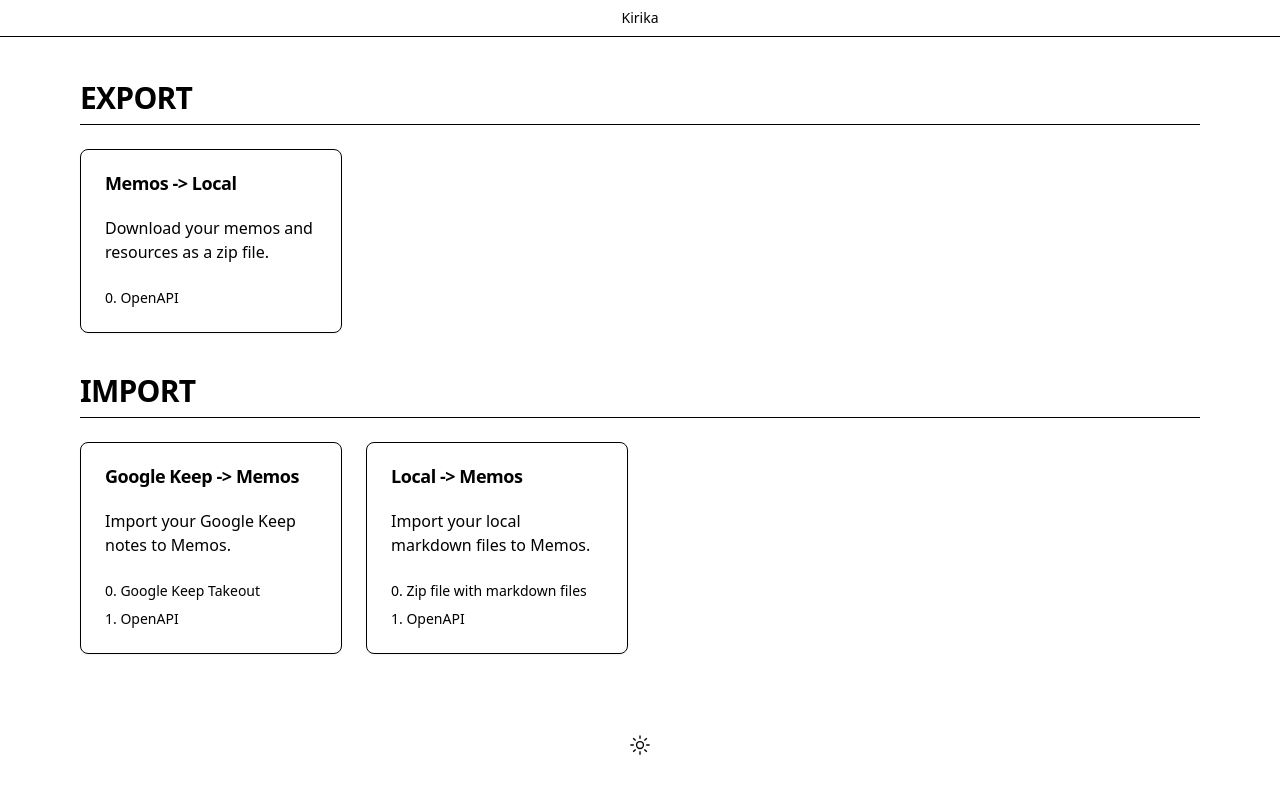
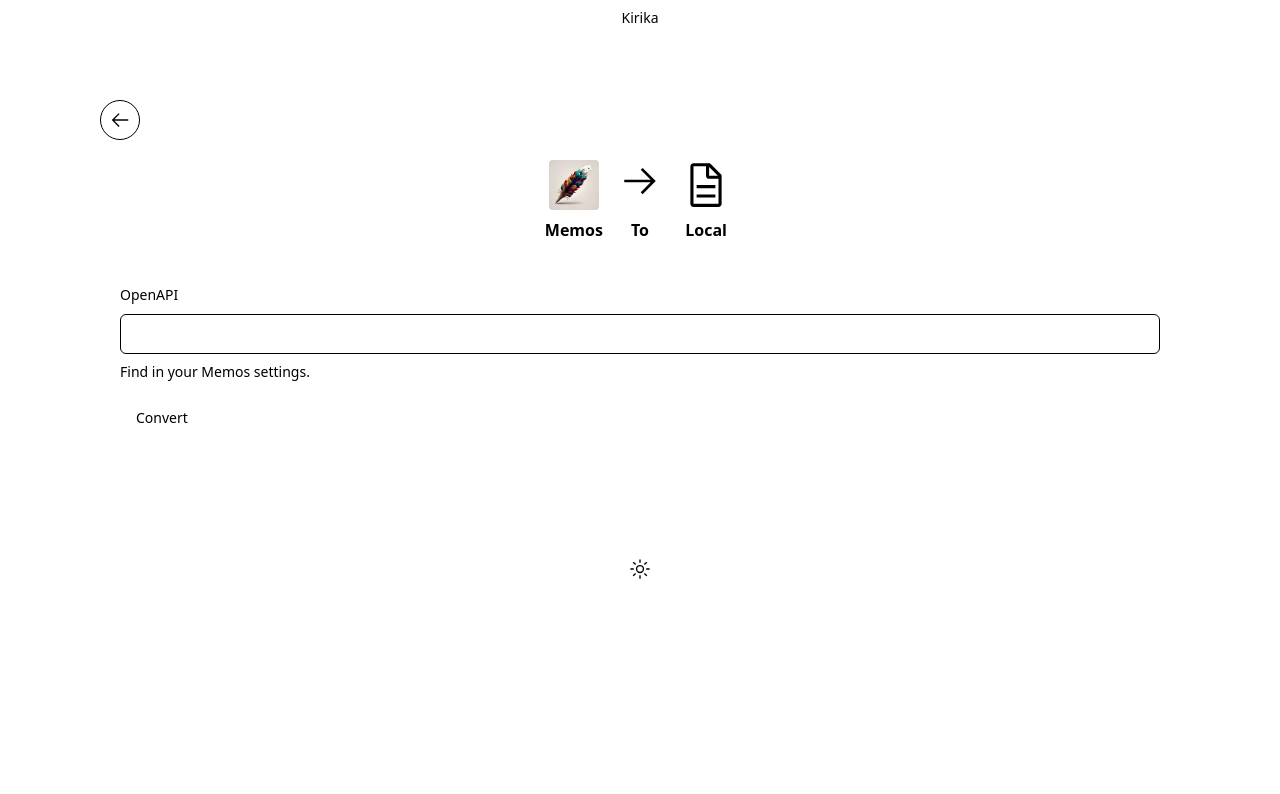
Before and after one commit to hyoban/kirika, a React (Vite) app in the folder packages/desktop/: page /memos-to-local in a window 1280 px wide. Shown: the top 794 px of the page. Built offline with nearby package versions, Linux system fonts and the light colour scheme.

Commit message:
feat(desktop): support memos to local

```diff
--- a/packages/desktop/electron/main.ts
+++ b/packages/desktop/electron/main.ts
@@ -1,11 +1,16 @@
 import { BrowserWindow, app, ipcMain, shell } from "electron"
-import { promises as fs } from "fs"
-import { readGoogleKeepTakeout, writeMemosWithResources } from "kirika"
+import fs from "fs"
+import {
+	readGoogleKeepTakeout,
+	readMemosFromOpenAPI,
+	writeMemosWithResources,
+	writeNotesToPath,
+} from "kirika"
 import path from "node:path"
 
 export interface ConvertOptions {
-	from: "google-keep"
-	to: "memos"
+	from: "google-keep" | "memos"
+	to: "memos" | "local"
 	localFilePath?: string
 	openAPI?: string
 }
@@ -62,9 +67,43 @@
 	const { from, to, openAPI, localFilePath } = options
 
 	if (from === "google-keep" && to === "memos") {
+		await convertFromGoogleKeepToMemos(localFilePath, openAPI)
+	} else if (from === "memos" && to === "local") {
+		await convertFromMemosToLocal(openAPI)
+	} else {
+		sendError("Convert type is not supported")
+	}
+}
+
+async function convertFromMemosToLocal(openAPI?: string | undefined) {
+	if (openAPI) {
+		try {
+			const memos = await readMemosFromOpenAPI(openAPI)
+			try {
+				const targetPath = path.resolve(app.getPath("downloads"), "kirika")
+				if (!fs.existsSync(targetPath)) {
+					fs.mkdirSync(targetPath)
+				}
+				await writeNotesToPath(memos, targetPath)
+				sendSuccess(`Write Memos success: ${targetPath}`)
+			} catch (error) {
+				sendError(`Write Memos failed: ${String(error)}`)
+			}
+		} catch (error) {
+			sendError(`Read Memos failed: ${String(error)}`)
+		}
+	} else {
+		sendError("Convert options is invalid, please check it")
+	}
+}
+
+async function convertFromGoogleKeepToMemos(
+	localFilePath?: string | undefined,
+	openAPI?: string | undefined
+) {
 	if (localFilePath && openAPI) {
 		try {
-				const zip = await fs.readFile(localFilePath)
+			const zip = await fs.promises.readFile(localFilePath)
 			sendInfo(`Read file ${localFilePath.split("/").pop() ?? ""} success`)
 
 			try {
@@ -72,7 +111,6 @@
 				sendInfo(
 					`Read Google Keep Takeout success: ${memosWithResource.notes.length} notes, ${memosWithResource.files.length} files`
 				)
-
 				const res = await writeMemosWithResources(openAPI, memosWithResource)
 				if (typeof res === "string") {
 					sendError(res)
@@ -88,15 +126,12 @@
 	} else {
 		sendError("Convert options is invalid, please check it")
 	}
-	} else {
-		sendError("Convert type is not supported")
-	}
 }
 
 function createWindow() {
 	win = new BrowserWindow({
-		width: 10000000,
-		height: 10000000,
+		height: 800,
+		width: 1000,
 		webPreferences: {
 			preload: path.join(__dirname, "preload.js"),
 		},
--- a/packages/desktop/src/components/part/title-bar.tsx
+++ b/packages/desktop/src/components/part/title-bar.tsx
@@ -1,7 +1,7 @@
 export default function TitleBar() {
 	return (
 		<h1
-			className="text-center bg-background border-border border-b py-2 text-sm fixed left-0 right-0 top-0 w-full z-50"
+			className="text-center bg-background py-2 text-sm fixed left-0 right-0 top-0 w-full z-50"
 			style={{
 				// @ts-expect-error -webkit-app-region is not in the CSS spec
 				WebkitAppRegion: "drag",
--- /dev/null
+++ b/packages/desktop/src/pages/memos-to-local/form.tsx
@@ -0,0 +1,87 @@
+import { Button } from "@/components/ui/button"
+import {
+	Form,
+	FormControl,
+	FormDescription,
+	FormField,
+	FormItem,
+	FormLabel,
+	FormMessage,
+} from "@/components/ui/form"
+import { Input } from "@/components/ui/input"
+import { cn } from "@/lib/utils"
+import { OPEN_API_SCHEMA } from "@/schema"
+import { zodResolver } from "@hookform/resolvers/zod"
+import { useState } from "react"
+import { useForm } from "react-hook-form"
+import { toast } from "sonner"
+import * as z from "zod"
+
+const formSchema = z.object({
+	openAPI: OPEN_API_SCHEMA,
+})
+
+export default function MemosToLocalForm({
+	className,
+}: {
+	className?: string
+}) {
+	const [isConverting, setIsConverting] = useState(false)
+
+	const form = useForm<z.infer<typeof formSchema>>({
+		resolver: zodResolver(formSchema),
+		defaultValues: {
+			openAPI: "",
+		},
+	})
+
+	function onSubmit(values: z.infer<typeof formSchema>) {
+		setIsConverting(true)
+
+		window.electronAPI.onConvertProgressUpdate((progress) => {
+			if (progress.type === "success") {
+				setIsConverting(false)
+				toast.success(progress.message)
+			} else if (progress.type === "error") {
+				setIsConverting(false)
+				toast.error(progress.message)
+			} else {
+				toast(progress.message)
+			}
+		})
+
+		void window.electronAPI.convert({
+			from: "memos",
+			to: "local",
+			openAPI: values.openAPI,
+		})
+	}
+
+	return (
+		<Form {...form}>
+			<form
+				onSubmit={form.handleSubmit(onSubmit)}
+				className={cn("space-y-4", className)}
+			>
+				<FormField
+					control={form.control}
+					name="openAPI"
+					render={({ field }) => (
+						<FormItem>
+							<FormLabel>OpenAPI</FormLabel>
+							<FormControl>
+								<Input {...field} />
+							</FormControl>
+							<FormDescription>Find in your Memos settings.</FormDescription>
+							<FormMessage />
+						</FormItem>
+					)}
+				/>
+
+				<Button type="submit" disabled={isConverting}>
+					Convert
+				</Button>
+			</form>
+		</Form>
+	)
+}
--- /dev/null
+++ b/packages/desktop/src/pages/memos-to-local/index.tsx
@@ -0,0 +1,32 @@
+import MemosLogo from "@/images/memos.webp"
+import { useNavigate } from "react-router-dom"
+import MemosToLocalForm from "./form"
+
+export default function MemosToLocal() {
+	const navigate = useNavigate()
+	return (
+		<div className="container mx-auto space-y-10 p-10 relative">
+			<button
+				className="absolute top-5 left-5 border border-border rounded-full p-2"
+				onClick={() => navigate(-1)}
+			>
+				<div className="i-carbon-arrow-left"></div>
+			</button>
+			<div className="grid grid-cols-3 gap-2 justify-items-center w-fit mx-auto font-bold">
+				<img
+					src={MemosLogo}
+					alt="Memos Logo"
+					width={50}
+					height={50}
+					className="rounded"
+				/>
+				<div className="i-carbon-arrow-right text-3xl"></div>
+				<div className="i-carbon-document text-4xl"></div>
+				<span>Memos</span>
+				<span>To</span>
+				<span>Local</span>
+			</div>
+			<MemosToLocalForm />
+		</div>
+	)
+}
--- a/packages/desktop/src/routes.tsx
+++ b/packages/desktop/src/routes.tsx
@@ -1,11 +1,16 @@
 import { createBrowserRouter } from "react-router-dom"
 import Home from "./pages"
 import GoogleKeepToMemos from "./pages/google-keep-to-memos"
+import MemosToLocal from "./pages/memos-to-local"
 
 const router = createBrowserRouter([
 	{
 		path: "/google-keep-to-memos",
 		element: <GoogleKeepToMemos />,
+	},
+	{
+		path: "/memos-to-local",
+		element: <MemosToLocal />,
 	},
 	{
 		path: "*",
--- a/packages/desktop/src/schema/index.ts
+++ b/packages/desktop/src/schema/index.ts
@@ -3,7 +3,7 @@
 export const OPEN_API_SCHEMA = z
 	.string()
 	.url()
-	.regex(/^(http|https):\/\/.*\/api\/memo\?openId=[a-zA-Z0-9]*/, {
+	.regex(/^(http|https):\/\/.*\/api\/v1\/memo\?openId=[a-zA-Z0-9]*/, {
 		message: "OpenAPI url is invalid",
 	})
 
```
Lines whose indentation alone changed are shown as unchanged.
